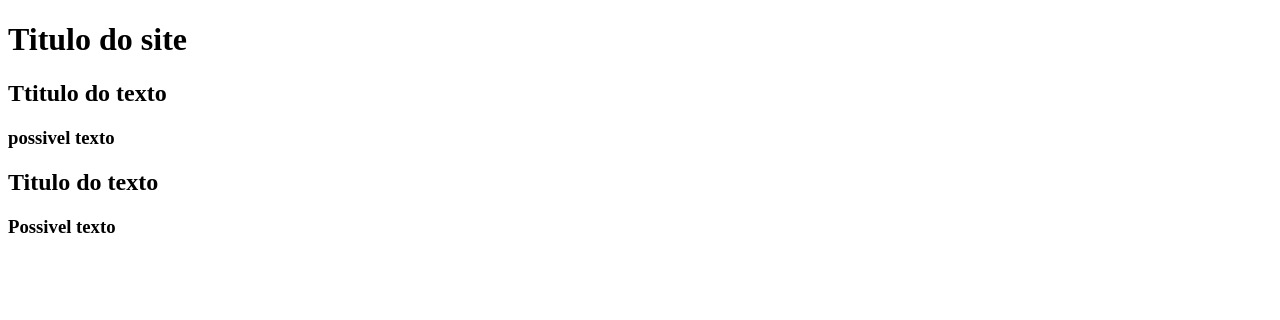
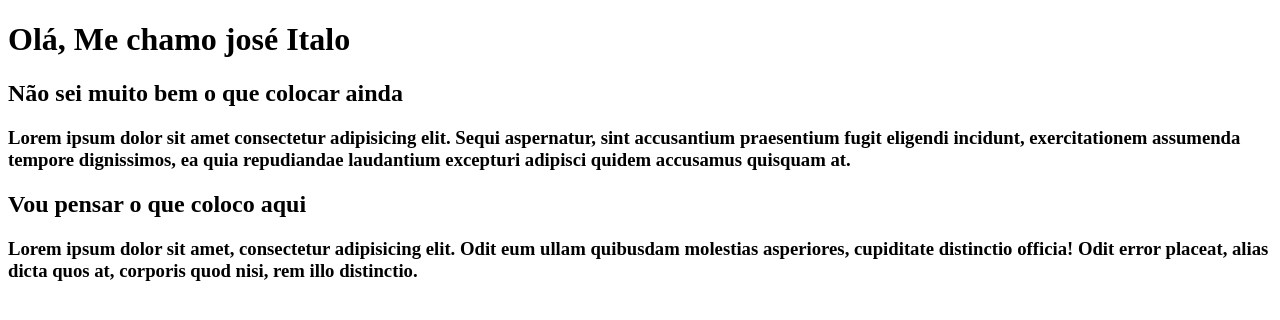
Before and after one commit to italocks/Treino, a plain HTML site: page Site/index.html in a window 1280 px wide. Drawn offline with Linux system fonts and the light colour scheme.

Commit message:
Adicionei alguns conteúdos escritos, para exemplificar

```diff
--- a/Site/index.html
+++ b/Site/index.html
@@ -7,14 +7,14 @@
 </head>
 <body>
     <header>
-        <h1>Titulo do site</h1>
+        <h1>Olá, Me chamo josé Italo</h1>
         <article>
-            <h2>Ttitulo do texto</h2>
-            <h3>possivel texto</h3>
+            <h2>Não sei muito bem o que colocar ainda</h2>
+            <h3>Lorem ipsum dolor sit amet consectetur adipisicing elit. Sequi aspernatur, sint accusantium praesentium fugit eligendi incidunt, exercitationem assumenda tempore dignissimos, ea quia repudiandae laudantium excepturi adipisci quidem accusamus quisquam at.</h3>
         </article>
         <article>
-            <h2>Titulo do texto</h2>
-            <h3>Possivel texto</h3>
+            <h2>Vou pensar o que coloco aqui</h2>
+            <h3>Lorem ipsum dolor sit amet, consectetur adipisicing elit. Odit eum ullam quibusdam molestias asperiores, cupiditate distinctio officia! Odit error placeat, alias dicta quos at, corporis quod nisi, rem illo distinctio.</h3>
         </article>
     </header>
 </body>
```
